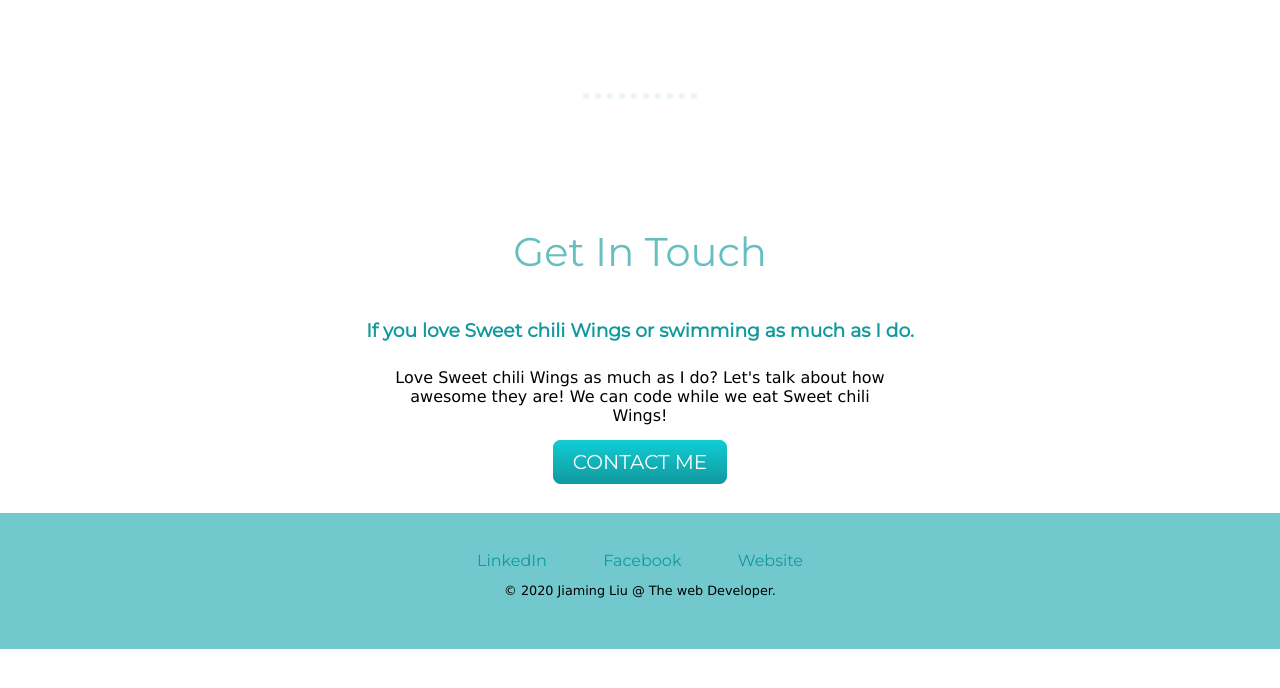
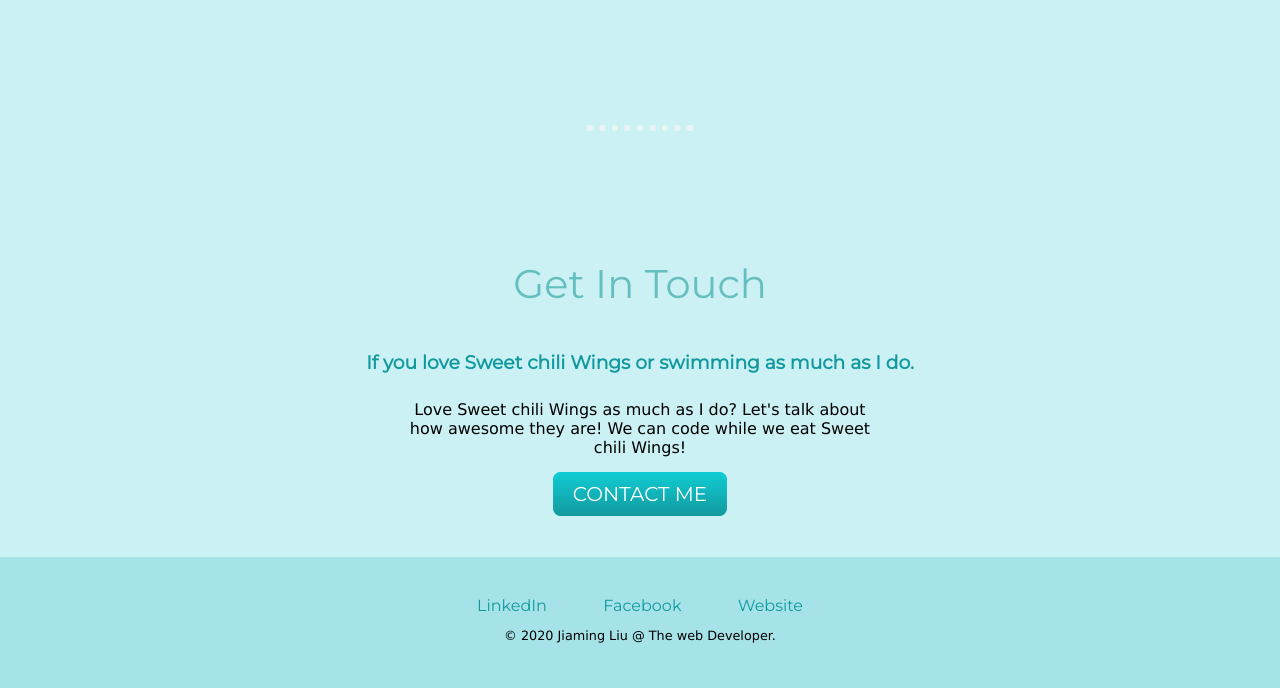
Before and after one commit to gordonliu0227/my-web, a plain HTML site: page index.html in a window 1280 px wide. Shown: the part 1989-2677 px from the top of the page. Before the commit the page ends 2638 px from the top, so only its background shows below. Drawn offline with Linux system fonts and the light colour scheme.

Commit message:
Add files via upload

```diff
--- a/css/style.css
+++ b/css/style.css
@@ -36,8 +36,8 @@ h2 {
 
 .middle-container {
   position: relative;
-  margin: 3vw 0;
-  background-color: white;
+  background-color: #cbf1f5;
+  padding: 4vw;
 }
 .intro {
   width: 29%;
@@ -66,7 +66,7 @@ hr {
 }
 
 .bottom-container {
-  background-color: #71c9ce;
+  background-color: #a6e3e9;
   padding: 3vw 0;
 }
 
```
